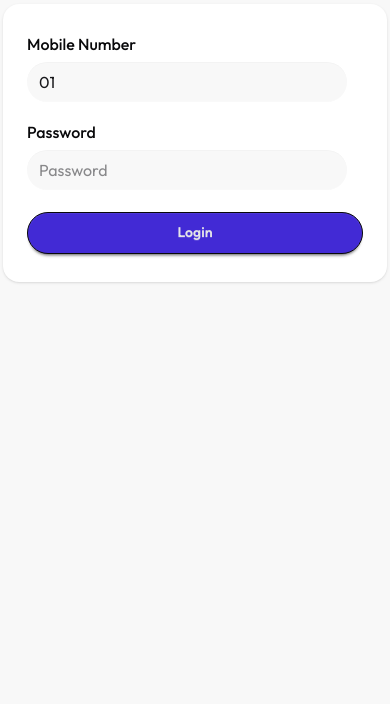
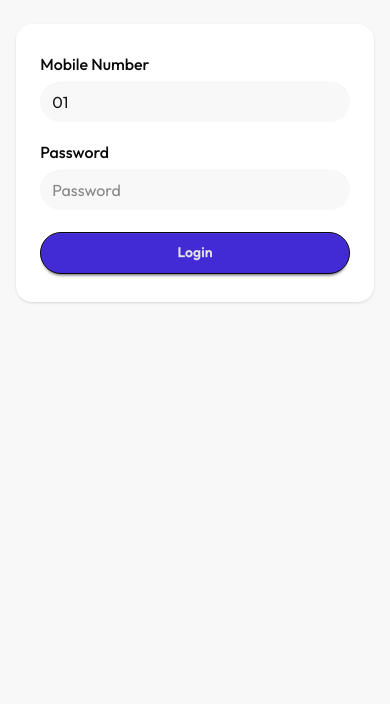
Before and after one commit to mdakash102210-wq/payoo, a plain HTML site: page index.html in a window 390 px wide. Shown: the part 140-844 px from the top of the page. Drawn offline with nearby package versions, Linux system fonts and the light colour scheme.

Commit message:
add dane

```diff
--- a/index.html
+++ b/index.html
@@ -33,9 +33,9 @@
 
 </head>
 
-<body class="max-w-md min-h-screen bg-base-200 max-w-11/12 mx-auto">
+<body class="max-w-md min-h-screen bg-base-200  mx-auto">
 
-    <header class="pt-10 sm:pt-25">
+    <header class="pt-15 sm:pt-25 max-w-11/12 m-auto">
         <div class="logo max-w-[200px] mx-auto "><img src="assets/Logo-full.png" alt=""></div>
 
 
```
